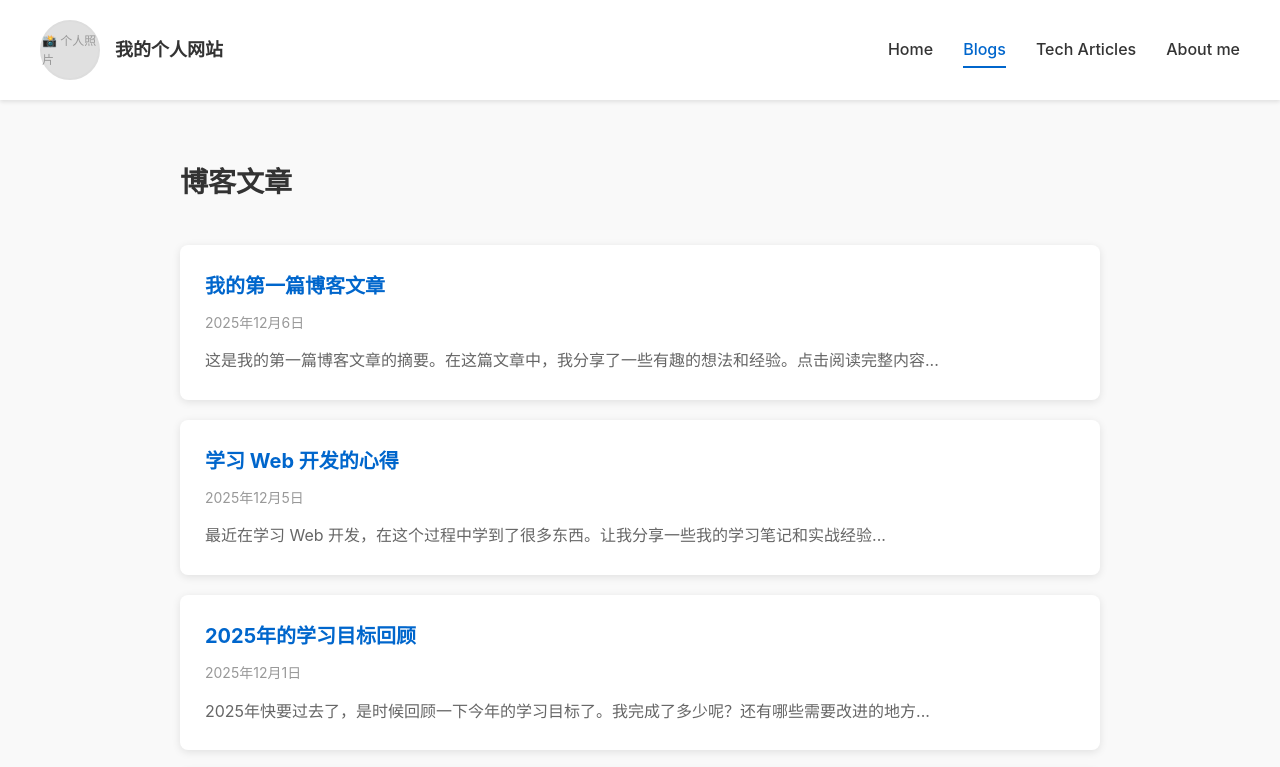
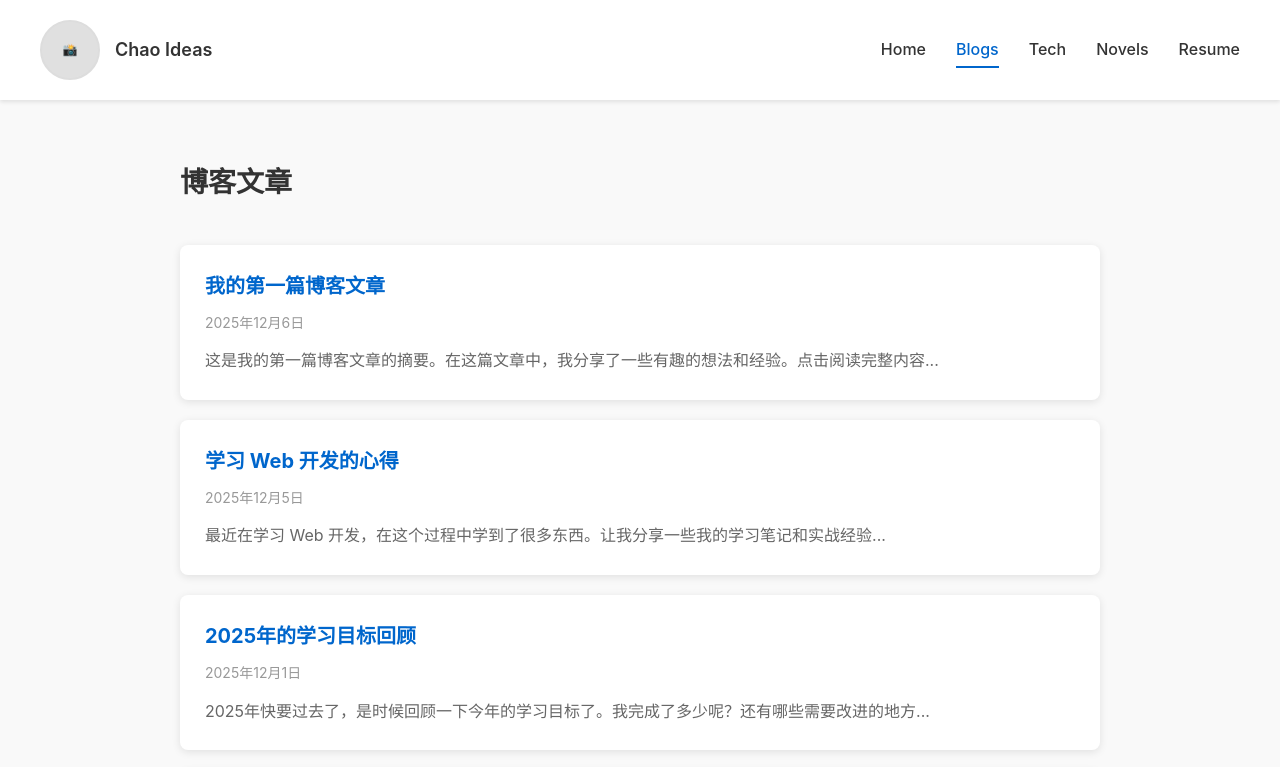
Before and after one commit to chaoids/chaoids.github.io, a plain HTML site: page blogs.html in a window 1280 px wide. Shown: the top 767 px of the page. Drawn offline with Linux system fonts and the light colour scheme.

Commit message:
update header

```diff
--- a/blogs.html
+++ b/blogs.html
@@ -3,24 +3,11 @@
 <head>
   <meta charset="utf-8" />
   <meta name="viewport" content="width=device-width, initial-scale=1.0" />
-  <title>博客 - 个人网站</title>
+  <title>博客 - Chao Ideas</title>
   <link rel="stylesheet" href="styles.css" />
 </head>
 <body>
-  <header>
-    <div class="profile-section">
-      <div class="profile-pic">
-        📸 个人照片
-      </div>
-      <div class="profile-name">我的个人网站</div>
-    </div>
-    <nav>
-      <a href="index.html">Home</a>
-      <a href="blogs.html" class="active">Blogs</a>
-      <a href="#tech-articles">Tech Articles</a>
-      <a href="#about">About me</a>
-    </nav>
-  </header>
+  <div id="header-placeholder"></div>
 
   <main>
     <h1>博客文章</h1>
@@ -58,5 +45,7 @@
       </div>
     </div>
   </main>
+
+  <script src="header.js"></script>
 </body>
 </html>
--- /dev/null
+++ b/header.html
@@ -0,0 +1,15 @@
+<header>
+  <div class="profile-section">
+    <div class="profile-pic">
+      📸
+    </div>
+    <div class="profile-name">Chao Ideas</div>
+  </div>
+  <nav>
+    <a href="index.html" class="nav-home">Home</a>
+    <a href="blogs.html" class="nav-blogs">Blogs</a>
+    <a href="#tech" class="nav-tech">Tech</a>
+    <a href="#novels" class="nav-novels">Novels</a>
+    <a href="#about" class="nav-resume">Resume</a>
+  </nav>
+</header>
--- /dev/null
+++ b/header.js
@@ -0,0 +1,36 @@
+// Load header from external file
+async function loadHeader() {
+  try {
+    const response = await fetch('header.html');
+    const headerContent = await response.text();
+    const headerPlaceholder = document.getElementById('header-placeholder');
+    if (headerPlaceholder) {
+      headerPlaceholder.innerHTML = headerContent;
+      setActiveNavLink();
+    }
+  } catch (error) {
+    console.error('Error loading header:', error);
+  }
+}
+
+// Set active navigation link based on current page
+function setActiveNavLink() {
+  const currentPage = window.location.pathname.split('/').pop() || 'index.html';
+  const navLinks = document.querySelectorAll('nav a');
+
+  navLinks.forEach(link => {
+    link.classList.remove('active');
+    const href = link.getAttribute('href');
+
+    if (currentPage === '' || currentPage === 'index.html') {
+      if (link.classList.contains('nav-home')) {
+        link.classList.add('active');
+      }
+    } else if (href === currentPage) {
+      link.classList.add('active');
+    }
+  });
+}
+
+// Load header when DOM is ready
+document.addEventListener('DOMContentLoaded', loadHeader);
```
Also changed, not shown: blog-article-1.html (+4 -15 lines), blog-article-2.html (+4 -15 lines), blog-article-3.html (+4 -15 lines), blog-article-4.html (+4 -15 lines), index.html (+3 -14 lines).
